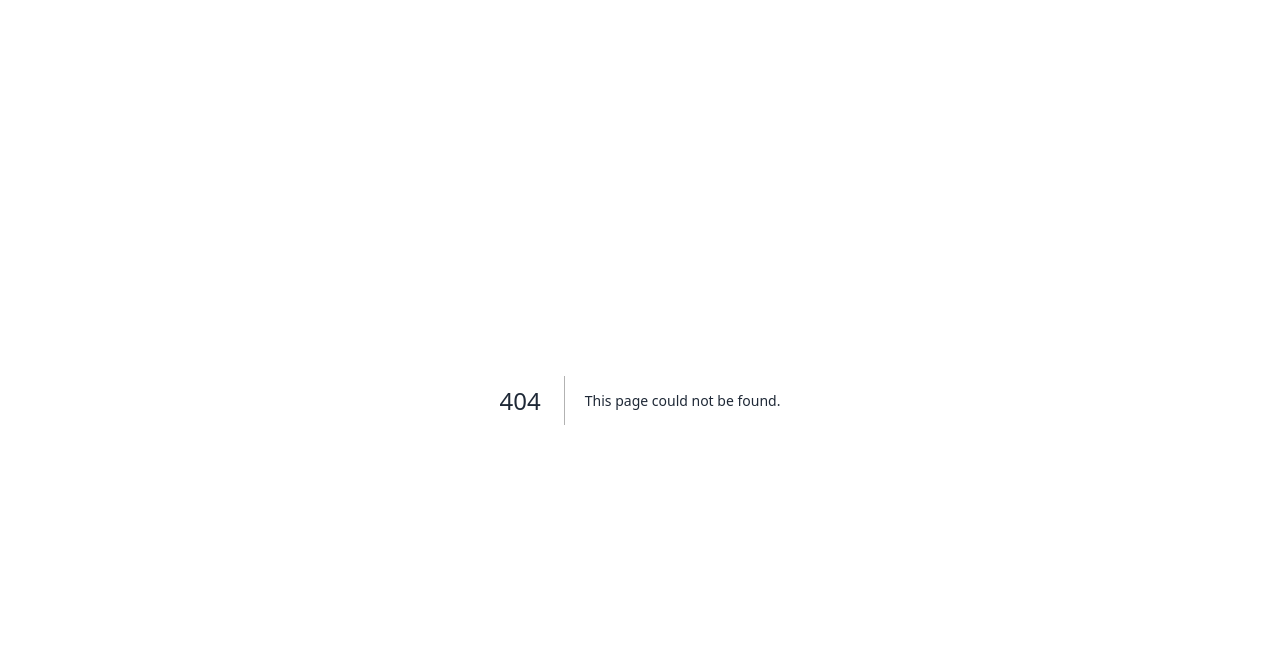
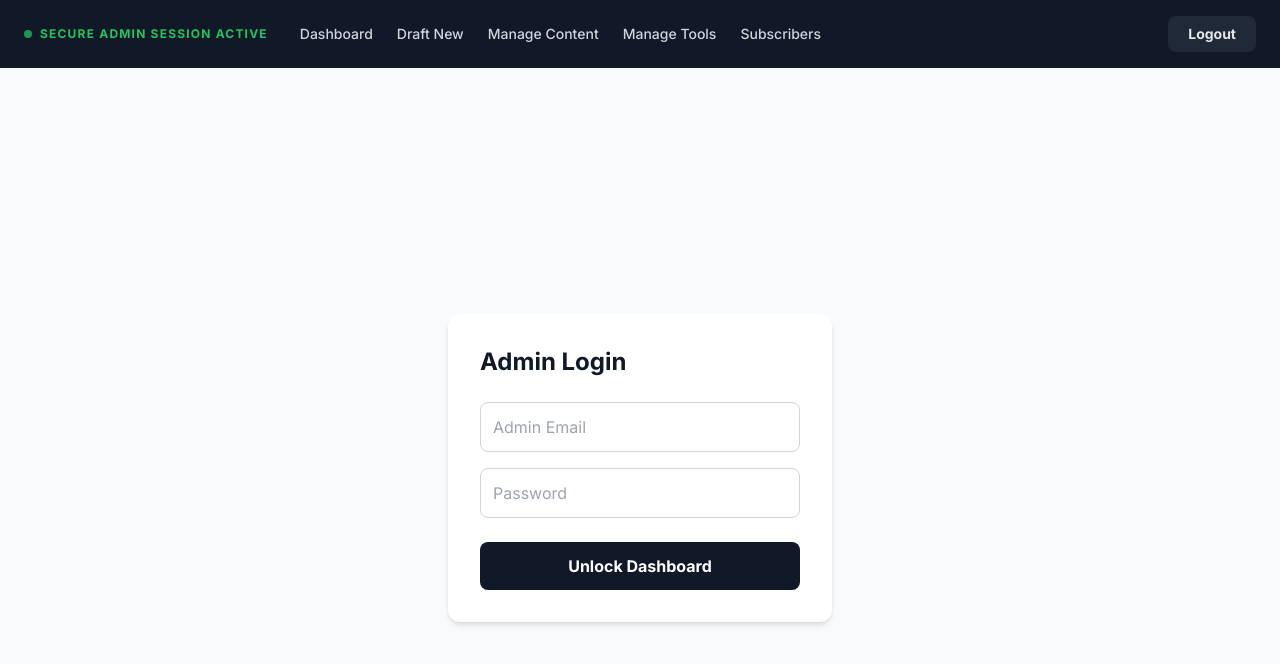
Before and after one commit to checktocart-hue/crafts-website, a Next.js app: page /admin/login in a window 1280 px wide. Before the commit this address had no page. Shown: the top 664 px of the page. Built offline with nearby package versions, Linux system fonts and the light colour scheme.

Commit message:
fix: include QuickPick component and patched firebase config

```diff
--- a/app/(site)/blog/[slug]/page.tsx
+++ b/app/(site)/blog/[slug]/page.tsx
@@ -6,6 +6,7 @@ import rehypeRaw from "rehype-raw";
 import TableOfContents from "@/components/TableOfContents";
 import AmazonProductCard from "@/components/AmazonProductCard";
 import BuildersResourceWidget from "@/components/BuildersResourceWidget";
+import QuickPick from "@/components/QuickPick";
 import Image from "next/image";
 import { Metadata } from "next";
 
@@ -47,6 +48,14 @@ export default async function BlogPostPage(props: { params: Promise<{ slug: stri
       /ADVERTISEMENT/gi,
       '<ad-placeholder></ad-placeholder>'
     )
+    // 3. THE NEW QUICK PICK PARSER
+    .replace(
+      /\[QUICK_PICK\s*\|\|\s*([\s\S]*?)\s*\|\|\s*([\s\S]*?)\s*\|\|\s*([\s\S]*?)\]/g,
+      (match: any, title: string, reason: string, link: string) => {
+        const stripHTML = (str: string) => str.replace(/(<([^>]+)>)/gi, "").trim();
+        return `<quick-pick title="${stripHTML(title)}" reason="${stripHTML(reason)}" url="${stripHTML(link)}"></quick-pick>`;
+      }
+    )
     .replace(
       /\[AMAZON_CARD\s*\|\|\s*([\s\S]*?)\s*\|\|\s*([\s\S]*?)\s*\|\|\s*([\s\S]*?)\]/g,
       (match: any, title: string, badge: string, link: string) => {
@@ -79,7 +88,7 @@ export default async function BlogPostPage(props: { params: Promise<{ slug: stri
           {post.title}
         </h1>
 
-        {/* 3. AUTHOR BYLINE & FTC DISCLOSURE STANDARDIZATION */}
+        {/* 4. AUTHOR BYLINE & FTC DISCLOSURE STANDARDIZATION */}
         <div className="flex flex-col items-center justify-center gap-3 mb-4">
           <div className="flex items-center gap-2 text-gray-800 font-medium">
             <span className="w-8 h-8 rounded-full bg-amber-100 text-amber-700 flex items-center justify-center font-bold text-sm">
@@ -125,7 +134,7 @@ export default async function BlogPostPage(props: { params: Promise<{ slug: stri
             remarkPlugins={[remarkGfm]}
             rehypePlugins={[rehypeRaw]}
             components={{
-              // 4. THE SILENT AD-PLACEHOLDER COMPONENT
+              // 5. THE SILENT AD-PLACEHOLDER COMPONENT
               // Keeps your layout from jumping but stays invisible to Google's spam filters
               "ad-placeholder": ({node, ...props}: any) => (
                 <div
@@ -133,6 +142,13 @@ export default async function BlogPostPage(props: { params: Promise<{ slug: stri
                   className="w-full my-8 min-h-[250px] bg-transparent"
                   id="mediavine-target-slot"
                 ></div>
+              ),
+              "quick-pick": ({node, ...props}: any) => (
+                <QuickPick
+                  title={props.title}
+                  reason={props.reason}
+                  url={props.url}
+                />
               ),
               "amazon-card": ({node, ...props}: any) => (
                 <AmazonProductCard
--- /dev/null
+++ b/app/admin/login/page.tsx
@@ -0,0 +1,54 @@
+"use client";
+
+import { useState } from "react";
+import { signInWithEmailAndPassword } from "firebase/auth";
+import { auth } from "@/app/lib/firebase";
+import { useRouter } from "next/navigation";
+
+export default function AdminLogin() {
+  const [email, setEmail] = useState("");
+  const [password, setPassword] = useState("");
+  const [error, setError] = useState("");
+  const router = useRouter();
+
+  const handleLogin = async (e: React.FormEvent) => {
+    e.preventDefault();
+    try {
+      // This gives your browser the secure auth token!
+      await signInWithEmailAndPassword(auth, email, password);
+      alert("Logged in successfully! Editor is now unlocked.");
+      router.push("/admin/manage"); // Or whatever your editor URL is
+    } catch (err) {
+      setError("Failed to log in. Check your email and password.");
+    }
+  };
+
+  return (
+    <div className="min-h-screen flex items-center justify-center bg-gray-50">
+      <form onSubmit={handleLogin} className="bg-white p-8 rounded-xl shadow-md w-96">
+        <h1 className="text-2xl font-bold mb-6 text-gray-900">Admin Login</h1>
+
+        {error && <p className="text-red-500 text-sm mb-4">{error}</p>}
+
+        <input
+          type="email"
+          placeholder="Admin Email"
+          value={email}
+          onChange={(e) => setEmail(e.target.value)}
+          className="w-full border border-gray-300 rounded-lg p-3 mb-4 outline-none focus:border-amber-500"
+        />
+        <input
+          type="password"
+          placeholder="Password"
+          value={password}
+          onChange={(e) => setPassword(e.target.value)}
+          className="w-full border border-gray-300 rounded-lg p-3 mb-6 outline-none focus:border-amber-500"
+        />
+
+        <button type="submit" className="w-full bg-gray-900 text-white font-bold py-3 rounded-lg hover:bg-gray-800 transition">
+          Unlock Dashboard
+        </button>
+      </form>
+    </div>
+  );
+}
--- a/app/lib/firebase.ts
+++ b/app/lib/firebase.ts
@@ -13,7 +13,6 @@ const firebaseConfig = {
   appId: "1:985528738329:web:c93ed3dbce306f6c4e4088",
 };
 
-
 // Initialize Firebase securely (only once)
 const app = !getApps().length ? initializeApp(firebaseConfig) : getApp();
 
--- a/components/CustomEditor.tsx
+++ b/components/CustomEditor.tsx
@@ -75,6 +75,8 @@ export default function CustomEditor({ value, onChange }: EditorProps) {
         textToInsert = "\n[WINNER_BOX || The Short Answer || Type your quick verdict here.]\n";
       } else if (type === "bounty") {
         textToInsert = "\n[BOUNTY_BUTTON || Unlock 6 Months Free ↗ || https://amzn.to/4wum3kL]\n";
+      } else if (type === "quickpick") {
+        textToInsert = "\n[QUICK_PICK || Product Name || State exactly why this is the best option for the buyer in 1-2 sentences. || https://www.amazon.com/dp/YOUR-LINK]\n";
       }
 
       writer.insertText(textToInsert, insertPosition);
@@ -112,6 +114,16 @@ export default function CustomEditor({ value, onChange }: EditorProps) {
             <button
               onClick={(e) => {
                 e.preventDefault();
+                insertShortcode("quickpick");
+              }}
+              className="px-3 py-1.5 bg-white border-2 border-amber-400 text-amber-900 rounded-lg text-xs hover:bg-amber-50 font-extrabold shadow-sm transition-colors"
+            >
+              ⚡ Quick Pick
+            </button>
+
+            <button
+              onClick={(e) => {
+                e.preventDefault();
                 insertShortcode("winner");
               }}
               className="px-3 py-1.5 bg-white border border-amber-200 text-amber-800 rounded-lg text-xs hover:bg-amber-50 font-bold shadow-sm transition-colors"
@@ -124,7 +136,7 @@ export default function CustomEditor({ value, onChange }: EditorProps) {
                 e.preventDefault();
                 insertShortcode("bounty");
               }}
-              className="className=px-3 py-1.5 bg-white border border-amber-200 text-amber-800 rounded-lg text-xs hover:bg-amber-50 font-bold shadow-sm transition-colors"
+              className="px-3 py-1.5 bg-white border border-amber-200 text-amber-800 rounded-lg text-xs hover:bg-amber-50 font-bold shadow-sm transition-colors"
             >
               💰 Bounty Button
             </button>
@@ -221,9 +233,6 @@ export default function CustomEditor({ value, onChange }: EditorProps) {
               'bold', 'italic', 'link', 'bulletedList', 'numberedList', '|',
               'uploadImage', 'insertTable', 'blockQuote', 'undo', 'redo'
             ],
-            // ----------------------------------------------------
-            // NEW: EXPLICIT HEADING MAPPING PREVENTS AUTO-FLATTENING
-            // ----------------------------------------------------
             heading: {
               options: [
                 { model: 'paragraph', title: 'Paragraph', class: 'ck-heading_paragraph' },
--- /dev/null
+++ b/components/QuickPick.tsx
@@ -0,0 +1,49 @@
+import React from 'react';
+
+interface QuickPickProps {
+  title: string;
+  reason: string;
+  url: string;
+  badgeText?: string;
+}
+
+export default function QuickPick({
+  title,
+  reason,
+  url,
+  badgeText = "🏆 Top Overall Pick - Sept 2026"
+}: QuickPickProps) {
+  return (
+    <div className="my-8 bg-gradient-to-br from-amber-50 to-white border-2 border-amber-500 rounded-2xl p-6 md:p-8 shadow-md relative overflow-hidden block not-prose">
+      {/* Top Left Badge */}
+      <div className="absolute top-0 left-0 bg-amber-500 text-gray-950 font-black text-[10px] md:text-xs uppercase tracking-widest px-4 py-1.5 rounded-br-lg shadow-sm">
+        {badgeText}
+      </div>
+
+      <div className="mt-4 flex flex-col md:flex-row gap-6 items-center md:items-start">
+        <div className="flex-1 text-center md:text-left">
+          <h3 className="text-2xl font-serif font-bold text-gray-900 m-0 mb-2 leading-tight">
+            {title}
+          </h3>
+          <p className="text-gray-700 text-sm md:text-base m-0 leading-relaxed font-medium">
+            {reason}
+          </p>
+        </div>
+
+        <div className="w-full md:w-auto flex-shrink-0 mt-2 md:mt-0">
+          <a
+            href={url}
+            target="_blank"
+            rel="noopener noreferrer"
+            className="block w-full md:w-auto text-center bg-gray-900 hover:bg-gray-800 text-white font-extrabold text-lg py-4 px-8 rounded-xl shadow-lg transition-transform hover:scale-105 border-b-4 border-gray-700 no-underline whitespace-nowrap"
+          >
+            Check Price ↗
+          </a>
+          <span className="block text-center text-[10px] text-gray-400 mt-2 font-bold uppercase tracking-widest">
+            Amazon / Direct
+          </span>
+        </div>
+      </div>
+    </div>
+  );
+}
```
Also changed, not shown: app/components/New Text Document.txt (deleted).
